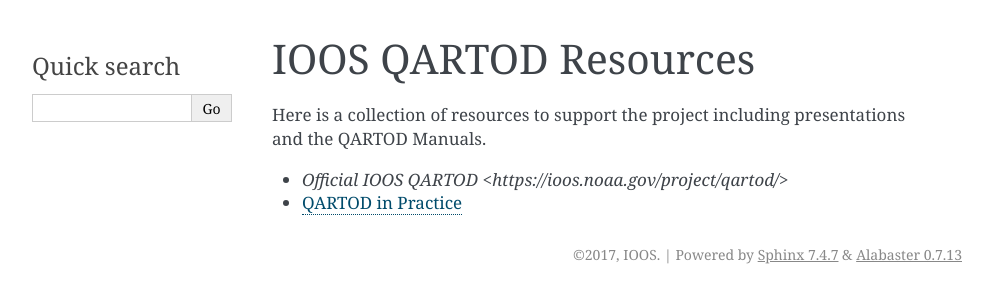
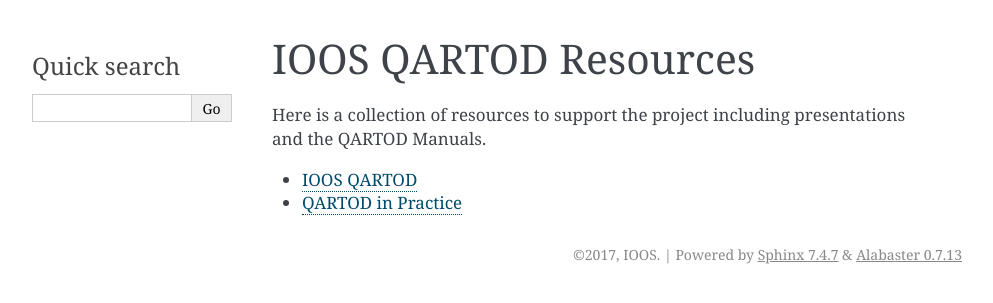
Before and after one commit to ioos/ioos_qc, a Sphinx documentation site: the page built from docs/source/resources.rst, in a window 1280 px wide. Shown: the top 303 px of the page, without its empty margins (148-1141 px from the left). Built offline with Sphinx 7.4.7, drawn with Linux system fonts in a browser that asks for light colours.

Commit message:
Small docs change

```diff
--- a/docs/source/resources.rst
+++ b/docs/source/resources.rst
@@ -3,5 +3,5 @@
 
 Here is a collection of resources to support the project including presentations and the QARTOD Manuals.
 
-- `Official IOOS QARTOD <https://ioos.noaa.gov/project/qartod/>`
+- `IOOS QARTOD <https://ioos.noaa.gov/project/qartod/>`_
 - `QARTOD in Practice <https://drive.google.com/open?id=0BwGScp7mjYjyNGVRUG5ZTTNPdUU>`_
```
